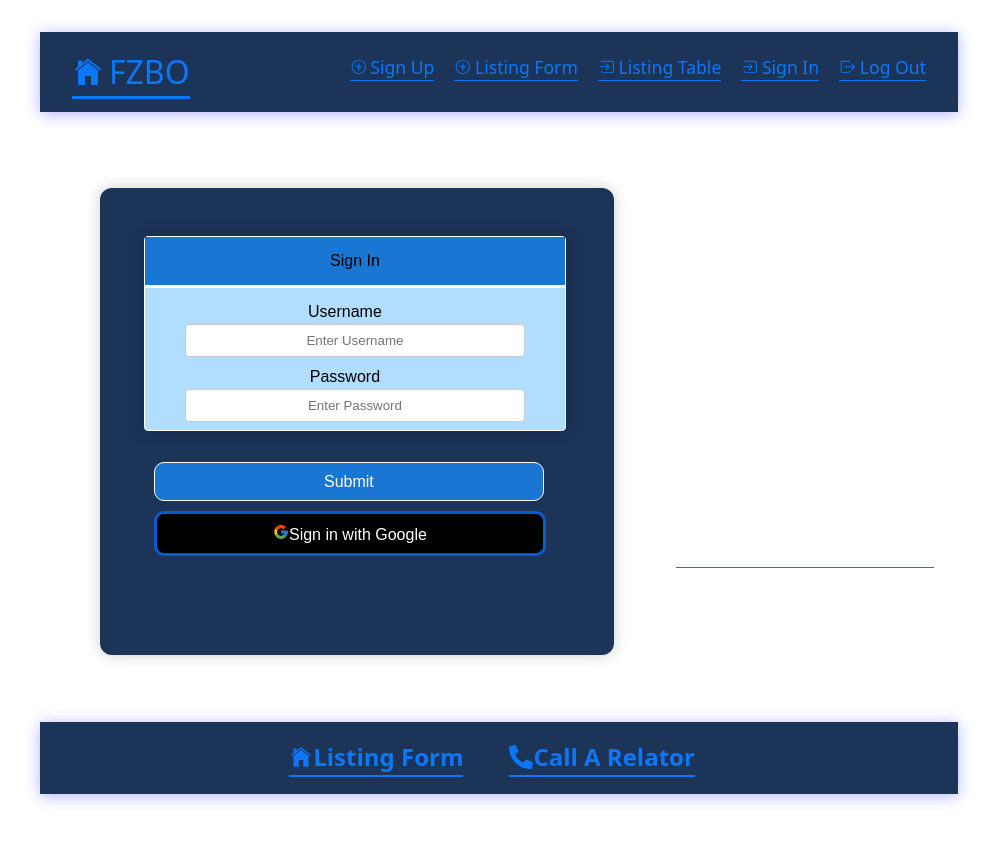
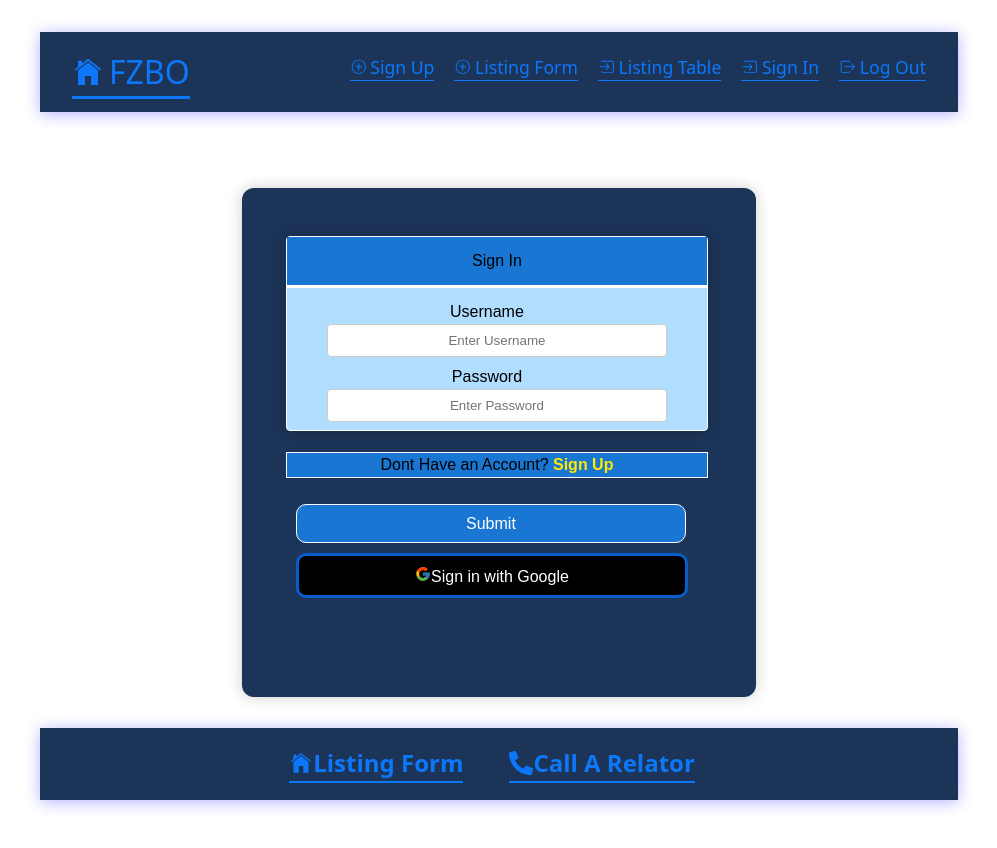
Before and after one commit to scarfinor/FZBO, a React (Vite) app in the folder FrontEnd/FZBO/: page / in a window 1280 px wide. Shown: the top 848 px of the page, without its empty margins (141-1138 px from the left). Before the commit the page ends 826 px from the top, so only its background shows below. Built offline with nearby package versions, Linux system fonts and the light colour scheme.

Commit message:
LandingPage.jsx (moved signUp link to Sign in a component) LandingPage.scss (moved signUp link styles to SignUp.scss)

```diff
--- a/FrontEnd/FZBO/src/components/LandingPage/LandingPage.jsx
+++ b/FrontEnd/FZBO/src/components/LandingPage/LandingPage.jsx
@@ -6,9 +6,6 @@ export default function LandingPage() {
         <div className="landingPage">
             <div className="auth-container">
                     <SignIn />
-                <div className="signUp">
-                Dont Have an Account? <a href="/SignUp">Sign Up</a>
-                </div>
             </div>
         </div>
     );
--- a/FrontEnd/FZBO/src/components/LandingPage/LandingPage.scss
+++ b/FrontEnd/FZBO/src/components/LandingPage/LandingPage.scss
@@ -11,26 +11,6 @@
     padding: .5rem;
   }
 
-  .signUp {
-    margin-top: -20%;
-    border-bottom: rgba(13, 119, 250, 100) 1px solid;
-    margin-bottom: 15%;
-  }
-
-
-  .signUp a {
-    color: #0d77fa;
-    font-size: 1.1rem;
-    text-decoration: none;
-    align-items: center;
-    transition: color 0.3s ease;
-    padding: .5rem;
-  }
-
-  .signUp a:hover {
-    color: #ffffff;
-  }
-
   .welcome-text {
     font-size: clamp(2.5rem, 6vw, 5rem);
     font-weight: bold;
--- a/FrontEnd/FZBO/src/components/ListingPage/ListingForm.jsx
+++ b/FrontEnd/FZBO/src/components/ListingPage/ListingForm.jsx
@@ -157,7 +157,7 @@ export default function ListingForm() {
                             <input
                                 id="activeDate"
                                 name="activeDate"
-                                type="text"
+                                type="date"
                                 placeholder="Select Active Date"
                                 onChange={formik.handleChange}
                                 onBlur={formik.handleBlur}
@@ -457,7 +457,7 @@ export default function ListingForm() {
                                 name="listPrice"
                                 type="number"
                                 min="0"
-                                placeholder="Enter List Price"
+                                placeholder="$0.00"
                                 onChange={formik.handleChange}
                                 onBlur={formik.handleBlur}
                                 value={formik.values.listPrice}
--- a/FrontEnd/FZBO/src/components/ListingPage/ListingTable.scss
+++ b/FrontEnd/FZBO/src/components/ListingPage/ListingTable.scss
@@ -11,7 +11,7 @@
 .table-header-text {
   border-bottom: rgb(255, 255, 255) 3px solid;
   text-align: center;
-  color: #000000;
+  color: #ffffff;
   padding-top: 3%;
   padding-bottom: 3%;
   background-color: #1976d2;
--- a/FrontEnd/FZBO/src/components/SignInPage/SignIn.jsx
+++ b/FrontEnd/FZBO/src/components/SignInPage/SignIn.jsx
@@ -102,6 +102,9 @@ export default function SignIn() {
                             )}
                         </div>
                     </div>
+                    <div className="signUp">
+                        Dont Have an Account? <a href="/SignUp">Sign Up</a>
+                    </div>
                     <button type="submit" className="signIn-form-submit-btn">
                         Submit
                     </button>
--- a/FrontEnd/FZBO/src/components/SignInPage/SignIn.scss
+++ b/FrontEnd/FZBO/src/components/SignInPage/SignIn.scss
@@ -58,6 +58,27 @@
   color: #000000;
 }
 
+.signUp {
+  border-top: rgba(13, 119, 250, 100) 1px solid;
+  border-bottom: rgba(13, 119, 250, 100) 1px solid;
+  color: #000000;
+  border-bottom: white 1px solid;
+  border-right: white 1px solid;
+  border-left: white 1px solid;
+  border-top: white 1px solid;
+  background-color: #1976d2;
+  width: 105%;
+}
+
+.signUp a {
+  color: #ffea00;
+  font-weight: bold;
+}
+
+.signUp a:hover {
+  color: #ffffff;
+}
+
 .signIn-form-submit-btn {
   background-color: #1976d2;
   color: white;
```
